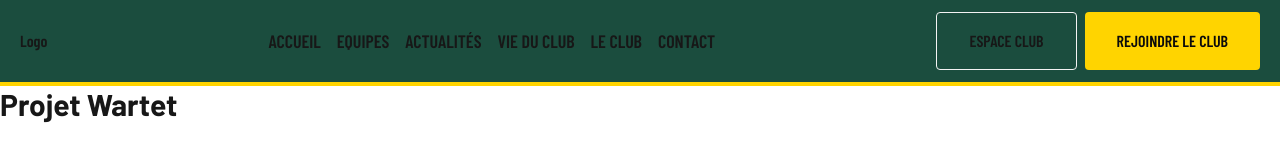
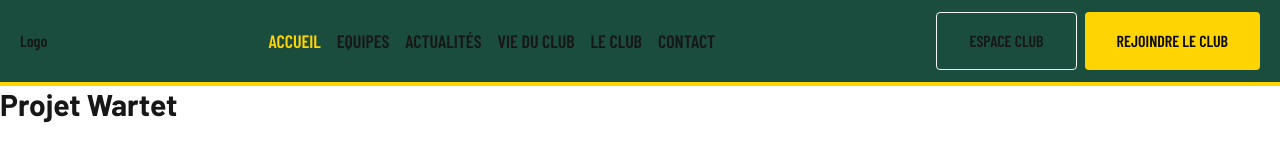
Before and after one commit to PROJET-FC-WARTET/Frontend, a Next.js app: page / in a window 1280 px wide. Shown: the top 160 px of the page. Built offline with nearby package versions, Linux system fonts and the light colour scheme; no server answers; a web font is replaced by a local one.

Commit message:
navbar : links hover effects

```diff
--- a/components/navbar.tsx
+++ b/components/navbar.tsx
@@ -1,6 +1,6 @@
 "use client";
 
-import { navLinks } from "@/config/navigation";
+import { navLinks, NavbarLink } from "@/config/navigation";
 import {
   Disclosure,
   DisclosureButton,
@@ -9,19 +9,22 @@ import {
 import { cn } from "cn";
 import Link from "next/link";
 import Button from "./ui/Button";
+import { usePathname } from "next/navigation";
+import { SVGProps } from "react";
 
 type PropsWithClassName = {
   className?: string;
 };
 
 // Icon menu mobile (https://heroicons.com/)
-const BurgerMenuIcon = (props: PropsWithClassName) => (
+const BurgerMenuIcon = (props: SVGProps<SVGSVGElement>) => (
   <svg
     xmlns="http://www.w3.org/2000/svg"
     fill="none"
     viewBox="0 0 24 24"
     strokeWidth={1.5}
     stroke="currentColor"
+    {...props}
     className={cn("size-6", props.className)}
   >
     <path
@@ -36,12 +39,31 @@ const BurgerMenuIcon = (props: PropsWithClassName) => (
 const NavLinks = (props: PropsWithClassName) => (
   <ul className={cn("space-x-4", props.className)}>
     {navLinks.map((link) => (
-      <li key={link.href} className="hover:text-yellow text-lg uppercase">
-        <Link href={link.href}>{link.name}</Link>
-      </li>
+      <NavLink key={link.href} {...link} />
     ))}
   </ul>
 );
+
+const NavLink = (props: PropsWithClassName & NavbarLink) => {
+  // Récupération la route actuelle du client
+  const navigation = usePathname();
+
+  const hoverEffect =
+    "hover:after:absolute after:bottom-0 after:left-0 after:h-px after:bg-yellow after:w-full";
+
+  return (
+    <li
+      className={cn(
+        "hover:text-yellow text-lg uppercase relative",
+        hoverEffect,
+        props.className,
+        navigation == props.href && "text-yellow",
+      )}
+    >
+      <Link href={props.href}>{props.label}</Link>
+    </li>
+  );
+};
 
 // Boutons (function pour éviter la redondance)
 const NavButtons = (props: PropsWithClassName) => (
@@ -68,7 +90,10 @@ export default function Navbar() {
         </div>
 
         {/* Menu mobile bouton */}
-        <DisclosureButton className="md:hidden block">
+        <DisclosureButton
+          className="md:hidden block cursor-pointer"
+          aria-label="Bouton menu mobile"
+        >
           <BurgerMenuIcon />
         </DisclosureButton>
       </div>
--- a/config/navigation.ts
+++ b/config/navigation.ts
@@ -1,35 +1,31 @@
-/**
- * TODO : Configuration des éléments de la nav
- */
-
-type NavbarLink = {
+export type NavbarLink = {
   href: string;
-  name: string;
+  label: string;
 };
 
 export const navLinks: NavbarLink[] = [
   {
-    name: "Accueil",
+    label: "Accueil",
     href: "/",
   },
   {
-    name: "Equipes",
+    label: "Equipes",
     href: "/equipes",
   },
   {
-    name: "Actualités",
+    label: "Actualités",
     href: "/actualites",
   },
   {
-    name: "Vie du club",
+    label: "Vie du club",
     href: "/vie-du-club",
   },
   {
-    name: "Le club",
+    label: "Le club",
     href: "#",
   },
   {
-    name: "Contact",
+    label: "Contact",
     href: "/contact",
   },
 ];
```
